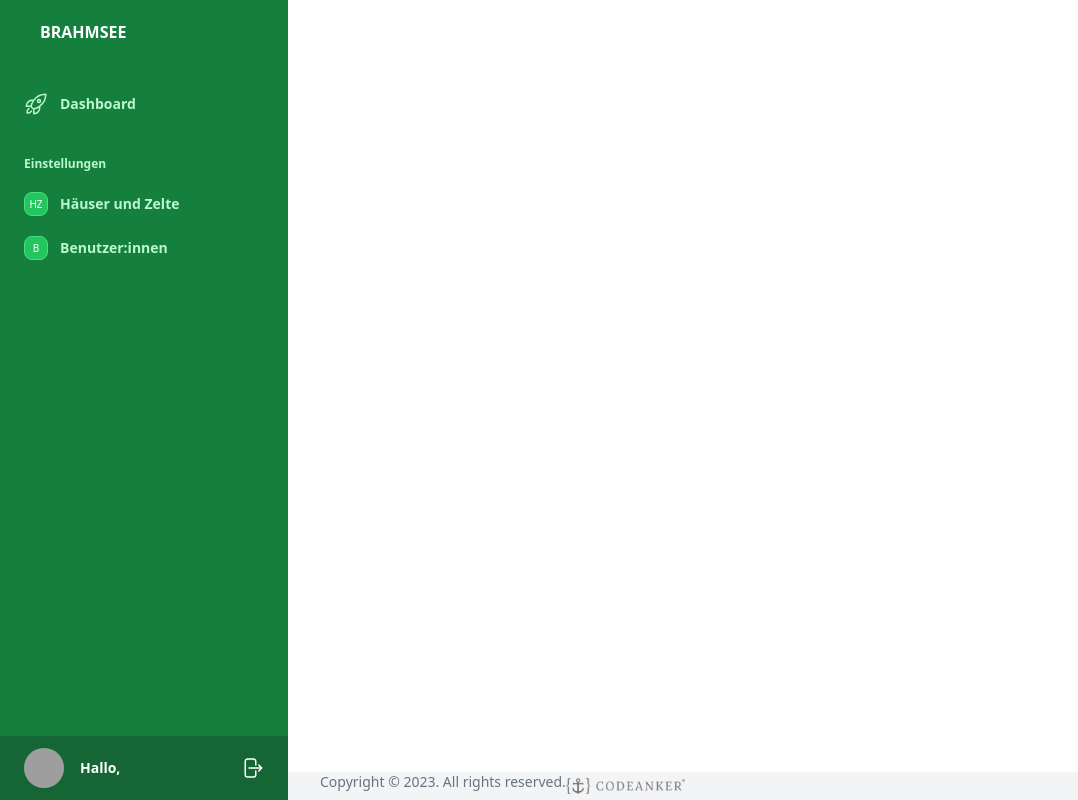
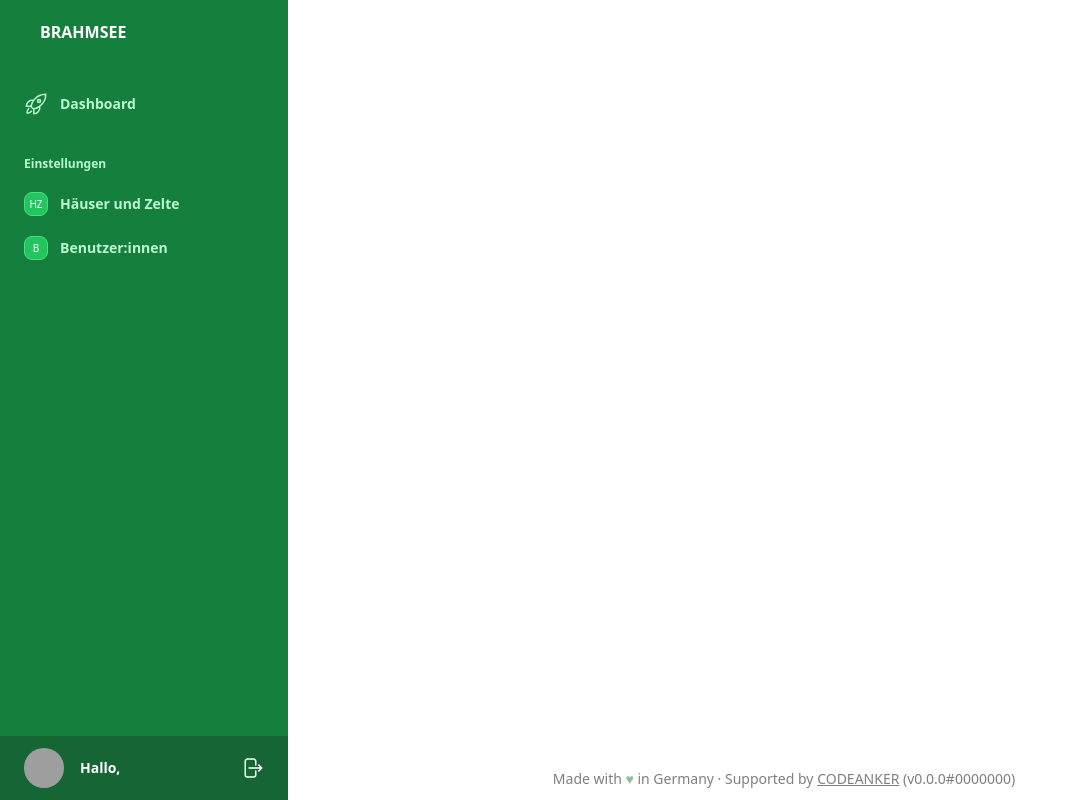
Before and after one commit to codeanker/brahmsee.digital, a Vue app in the folder frontend/: page /registration in a window 1280 px wide. Shown: the whole page, without its empty margins (0-1078 px from the left). Built offline with nearby package versions, Linux system fonts and the light colour scheme; no server answers; grey boxes are pictures that could not be loaded.

Commit message:
edit footer

```diff
--- a/frontend/src/components/Footer.vue
+++ b/frontend/src/components/Footer.vue
@@ -1,21 +1,19 @@
 <script setup lang="ts">
-const year = new Date().getFullYear()
+let version = '0.0.0'
+let commitHash = '0000000'
 </script>
 
 <template>
-  <footer class="bg-gray-100 text-sm">
-    <div class="mx-auto max-w-screen-xl px-4 sm:px-6 lg:px-8">
-      <div class="sm:flex sm:items-center">
-        <p class="mt-4 text-center text-sm text-gray-500 dark:text-gray-400 lg:mt-0 lg:text-right">
-          Copyright &copy; {{ year }}. All rights reserved.
-        </p>
-        <div class="flex justify-center text-teal-600 sm:justify-start">
-          <img
-            src="/codeanker.png"
-            class="h-4"
-          />
-        </div>
-      </div>
+  <footer class="text-sm text-center">
+    <div class="w-full text-center mb-3 text-sm leading-snug opacity-50">
+      Made with <span class="text-primary-700">♥︎</span> in Germany · Supported by
+      <a
+        class="underline"
+        href="https://codeanker.de/"
+        rel="noreferrer"
+        >CODEANKER</a
+      >
+      (v{{ version }}#{{ commitHash }})
     </div>
   </footer>
 </template>
```
Also changed, not shown: 1 other file (tests, documents, lock files or other folders).
